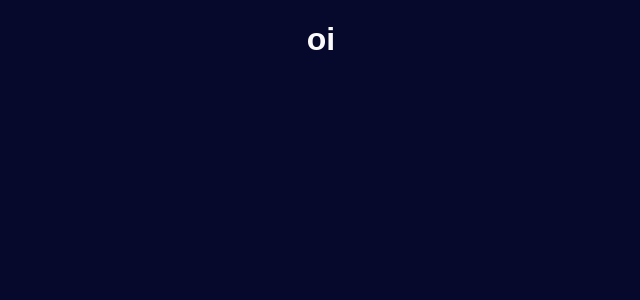
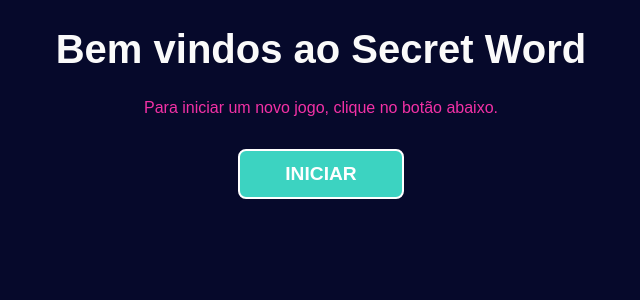
Before and after one commit to jeffersonbraster/secret-word, a React (Vite) app: page / in a window 1280 px wide. Shown: the top 300 px of the page, without its empty margins (319-959 px from the left). Built offline with nearby package versions, Linux system fonts and the light colour scheme; the HTML template or start-up script is replaced by a standard one.

Commit message:
iniciando estrutura dos componentes

```diff
--- a/package.json
+++ b/package.json
@@ -9,7 +9,8 @@
   },
   "dependencies": {
     "react": "^18.0.0",
-    "react-dom": "^18.0.0"
+    "react-dom": "^18.0.0",
+    "sass": "^1.51.0"
   },
   "devDependencies": {
     "@types/react": "^18.0.0",
--- a/src/App.tsx
+++ b/src/App.tsx
@@ -1,9 +1,25 @@
+import { useState } from "react";
 import "./App.css";
+import Game from "./components/Game";
+import GameOver from "./components/GameOver";
+import StartScreen from "./components/StartScreen";
+import data from "./data/words";
+
+const stages = [
+  { id: 1, name: "start" },
+  { id: 2, name: "game" },
+  { id: 3, name: "end" },
+];
 
 function App() {
+  const [gameStage, setGameStage] = useState(stages[0].name);
+  const [words] = useState(data);
+
   return (
     <div className="App">
-      <h1>oi</h1>
+      {gameStage === "start" && <StartScreen />}
+      {gameStage === "game" && <Game />}
+      {gameStage === "end" && <GameOver />}
     </div>
   );
 }
--- /dev/null
+++ b/src/components/Game/index.tsx
@@ -0,0 +1,11 @@
+import styles from "./styles.module.scss";
+
+const Game = () => {
+  return (
+    <div>
+      <h1>game</h1>
+    </div>
+  );
+};
+
+export default Game;
--- /dev/null
+++ b/src/components/GameOver/index.tsx
@@ -0,0 +1,11 @@
+import styles from "./styles.module.scss";
+
+const GameOver = () => {
+  return (
+    <div>
+      <h1>gameover</h1>
+    </div>
+  );
+};
+
+export default GameOver;
--- /dev/null
+++ b/src/components/StartScreen/index.tsx
@@ -0,0 +1,13 @@
+import styles from "./styles.module.scss";
+
+const StartScreen = () => {
+  return (
+    <div className={styles.container}>
+      <h1>Bem vindos ao Secret Word</h1>
+      <p>Para iniciar um novo jogo, clique no botão abaixo.</p>
+      <button>Iniciar</button>
+    </div>
+  );
+};
+
+export default StartScreen;
--- /dev/null
+++ b/src/components/StartScreen/styles.module.scss
@@ -0,0 +1,28 @@
+.container {
+  h1 {
+    font-size: 2.5em;
+  }
+
+  p {
+    margin-bottom: 2em;
+    color: #f231a5;
+  }
+
+  button {
+    background: #3cd3c1;
+    color: #fff;
+    padding: 0 45px;
+    border: 2px solid #fff;
+    border-radius: 8px;
+    height: 50px;
+    text-transform: uppercase;
+    font-size: 1.2em;
+    font-weight: bold;
+    transition: 0.4s;
+    cursor: pointer;
+  }
+
+  button:hover {
+    background-color: #26d7c3;
+  }
+}
```
Also changed, not shown: src/components/Game/styles.module.scss (added), src/components/GameOver/styles.module.scss (added), 1 other file (tests, documents, lock files or other folders).
